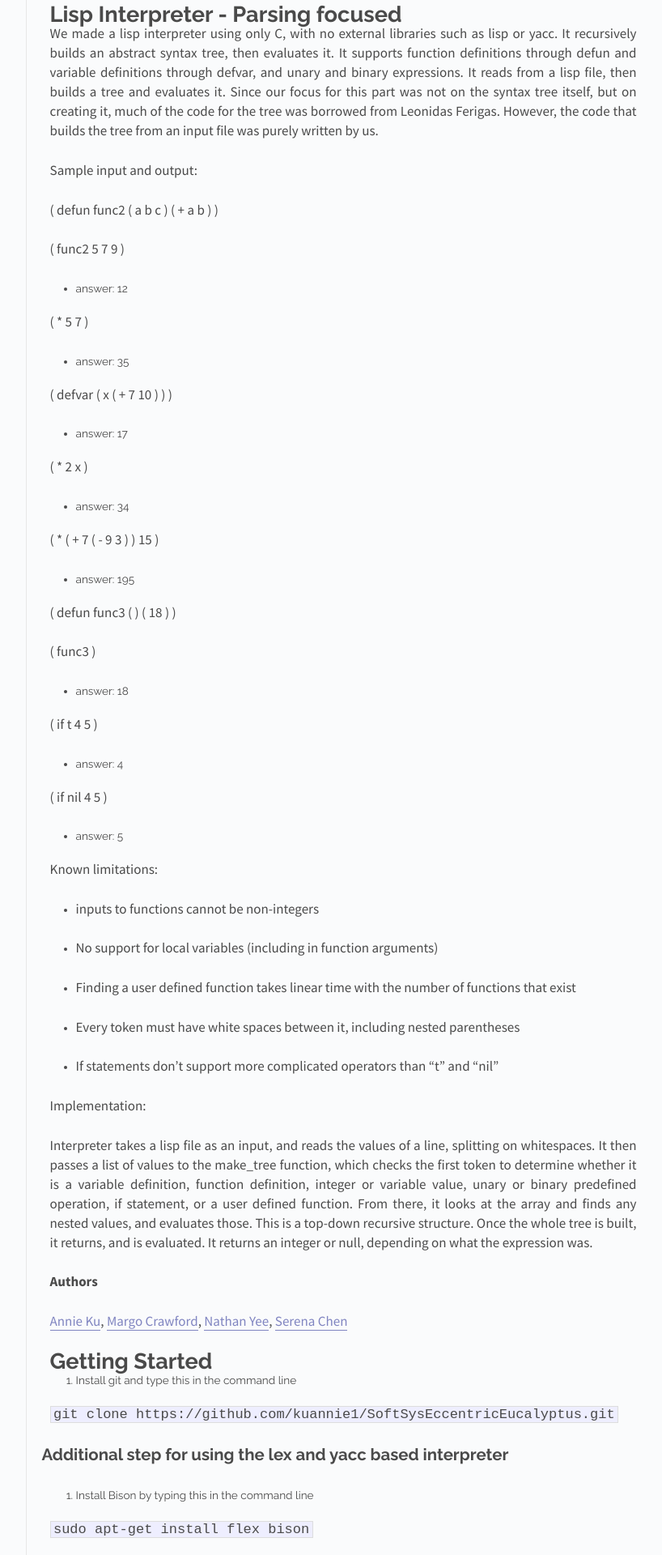
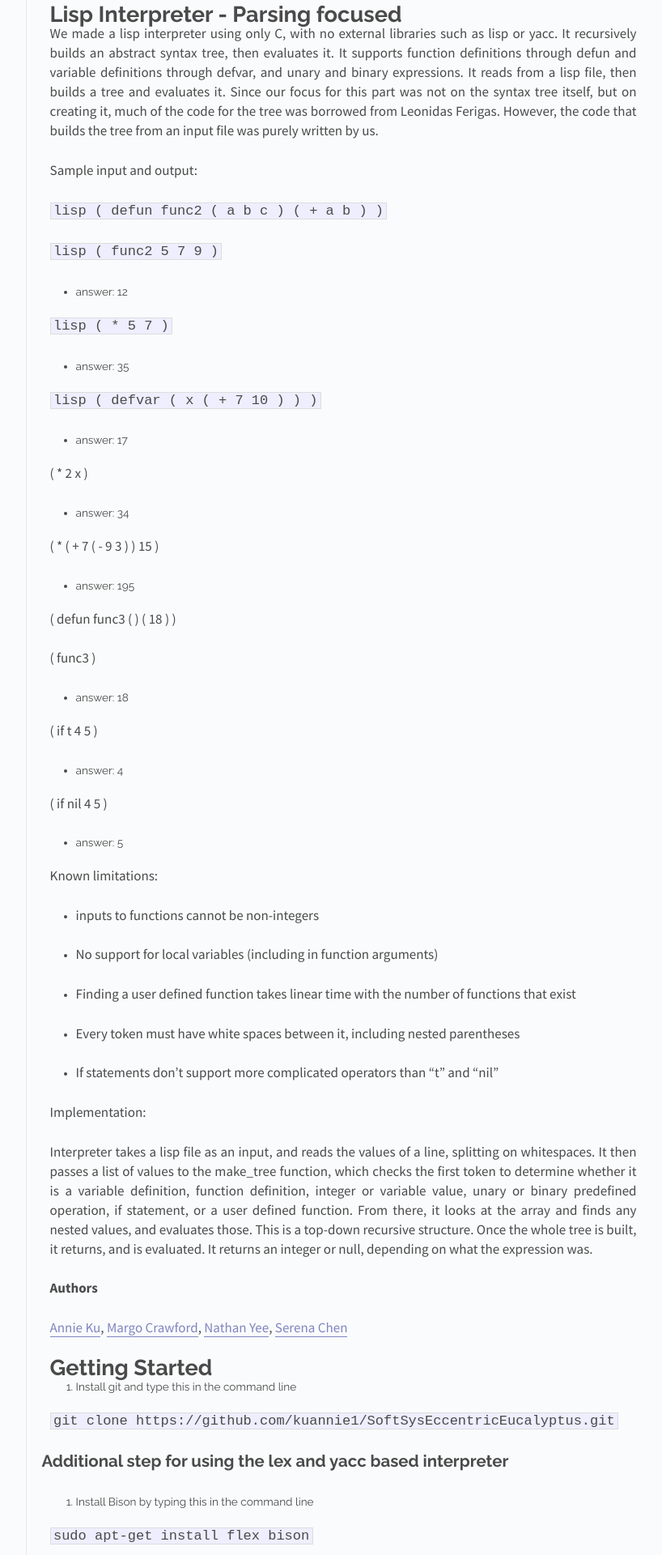
Before and after one commit to kuannie1/SoftSysEccentricEucalyptus, a Jekyll site: the page built from docs/_posts/2017-04-30-eLISP-Cs.md, in a window 1280 px wide. Shown: the part 2171-4091 px from the top of the page at 81% size, without its empty margins (326-1144 px from the left). Built offline with Jekyll 4.4.1, drawn with Linux system fonts in a browser that asks for light colours.

Commit message:
Update/Create 2017-04-30-eLISP-Cs.md

````diff
--- a/docs/_posts/2017-04-30-eLISP-Cs.md
+++ b/docs/_posts/2017-04-30-eLISP-Cs.md
@@ -39,17 +39,17 @@ We made a lisp interpreter using only C, with no external libraries such as lisp
 
 Sample input and output:
 
-( defun func2 ( a b c ) ( + a b ) )
+```lisp ( defun func2 ( a b c ) ( + a b ) )```
 
-( func2 5 7 9 )
+```lisp ( func2 5 7 9 )```
 
 * answer: 12
 
-( * 5 7 )
+```lisp ( * 5 7 )```
 
 * answer: 35
 
-( defvar ( x ( + 7 10 ) ) )
+```lisp ( defvar ( x ( + 7 10 ) ) )```
 
 * answer: 17
 
````
